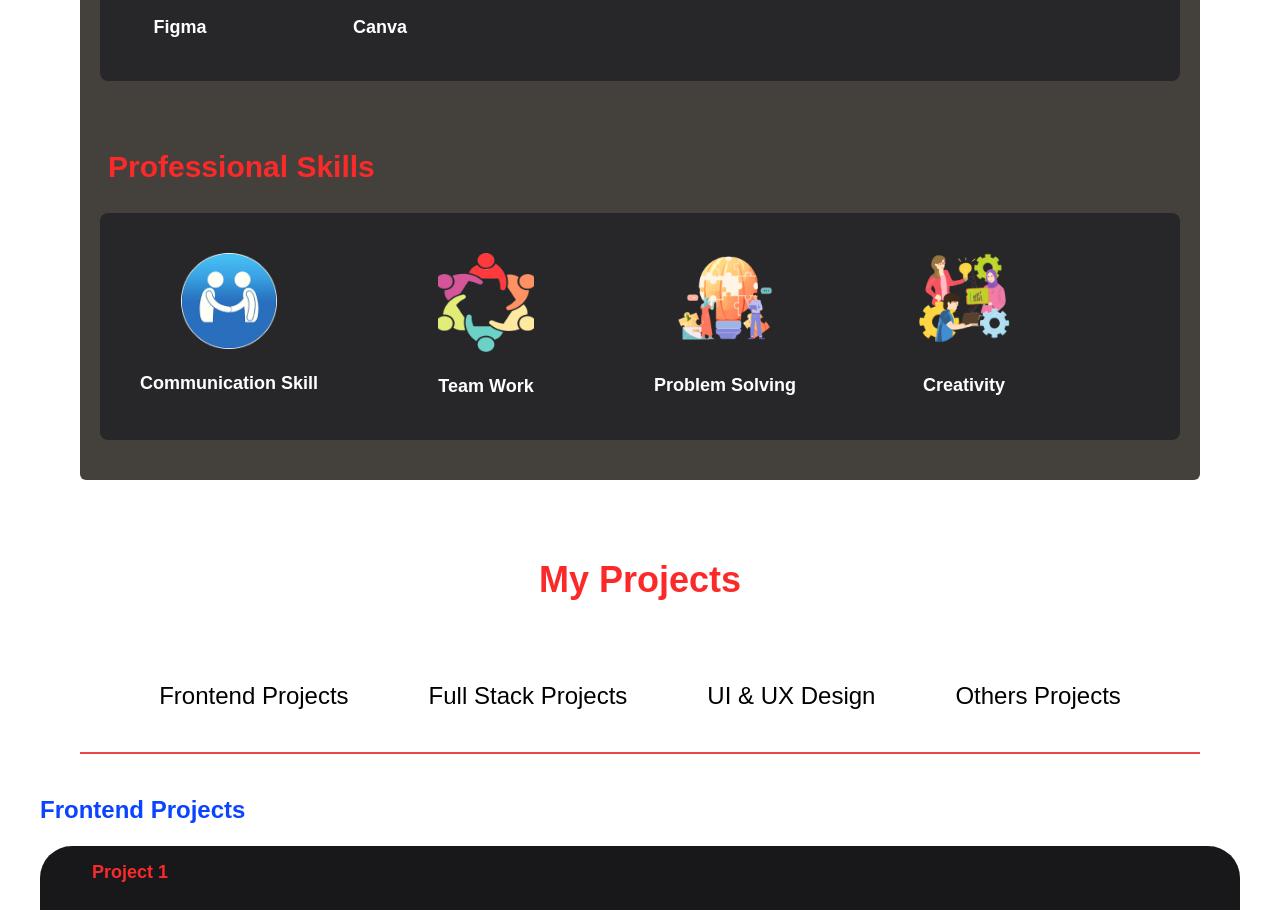
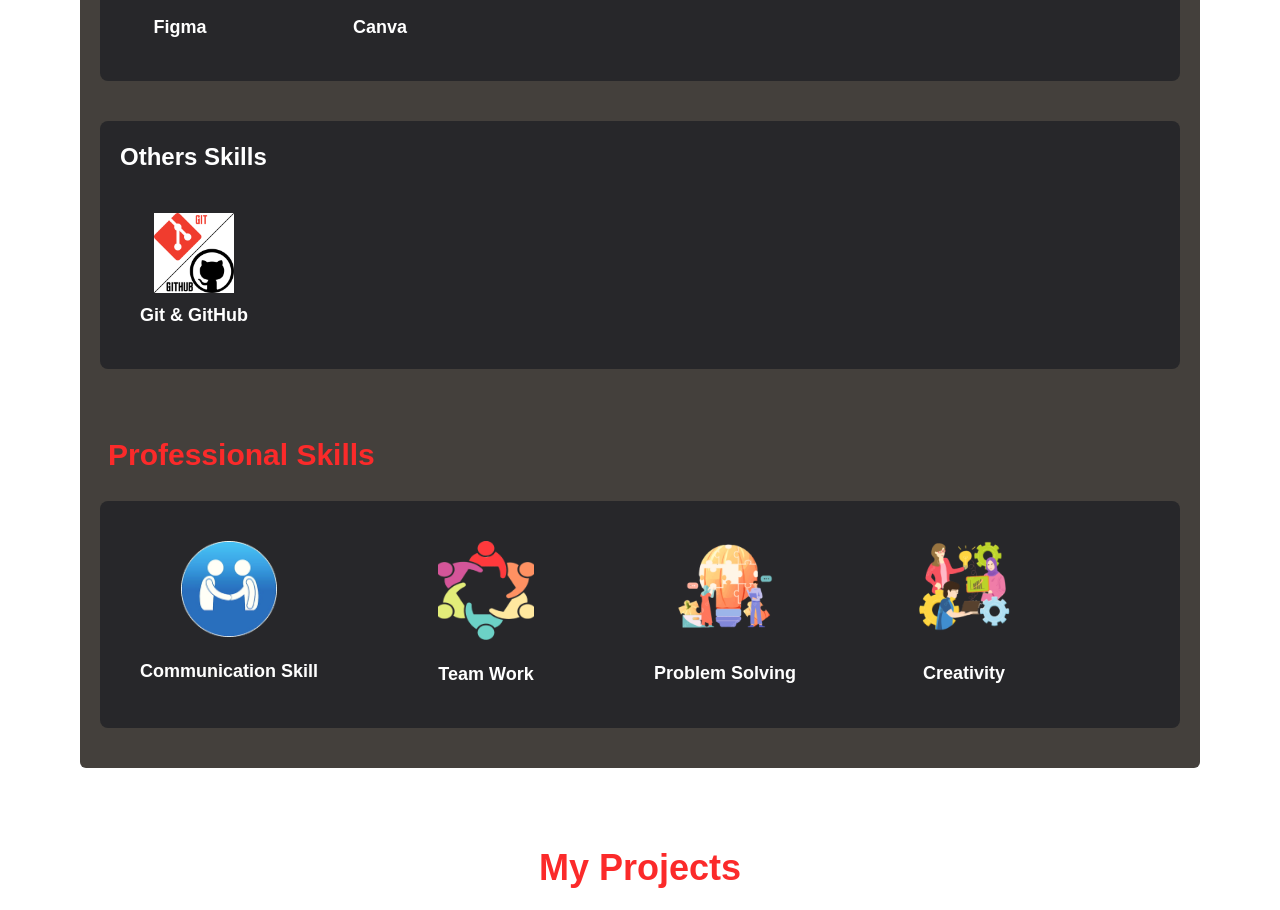
Before and after one commit to abhijit84842/Abhijit_Portfolio, a Next.js app: page / in a window 1280 px wide. Shown: the part 4118-5028 px from the top of the page. Built offline with nearby package versions, Linux system fonts and the light colour scheme.

Commit message:
add a new skills

```diff
--- /dev/null
+++ b/app/components/SkillsSection/OthersSkills.js
@@ -0,0 +1,21 @@
+import React from 'react'
+
+const OthersSkills = () => {
+  return (
+    <div className="programming-lang bg-zinc-800 p-5  mb-10 mx-5 rounded-lg">
+    <h3 className="text-2xl text-white font-semibold">Others Skills</h3>
+    <div className="prolang  flex justify-start gap-20 mt-5">
+      <div className="figma p-5 flex flex-col items-center gap-2">
+        <img
+          className="w-[5rem]"
+          src="/skills/git.png"
+          alt="loading.."
+        />
+        <p className="text-white text-lg font-semibold">Git & GitHub</p>
+      </div>
+    </div>
+  </div>
+  )
+}
+
+export default OthersSkills
--- a/app/components/SkillsSection/Skills.js
+++ b/app/components/SkillsSection/Skills.js
@@ -6,6 +6,7 @@ import BackendSkills from "./BackendSkills";
 import AnimationSkills from "./AnimationSkills";
 import UiDesignSkills from "./UiDesignSkills";
 import ProfessionalSkills from "./ProfessionalSkills";
+import OthersSkills from "./OthersSkills";
 
 const Skills = () => {
   return (
@@ -27,6 +28,7 @@ const Skills = () => {
         <DataBase />
         <AnimationSkills />
         <UiDesignSkills />
+        <OthersSkills/>
         <ProfessionalSkills />
       </div>
     </div>
```
Also changed, not shown: public/Skills/git.png (added).
